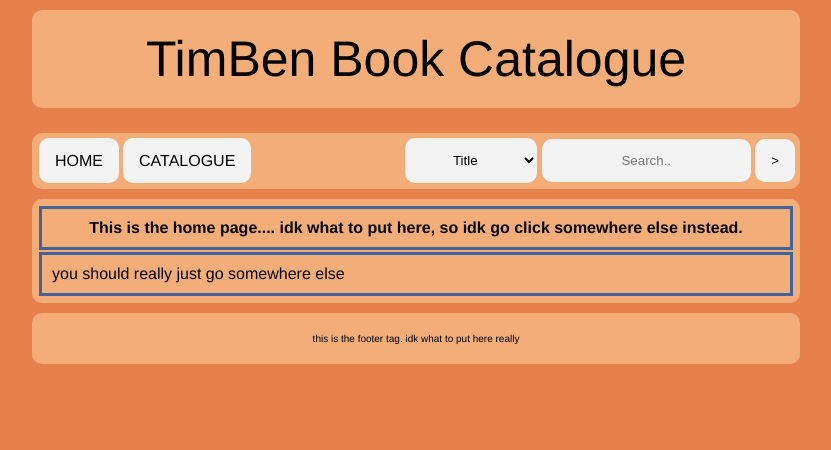
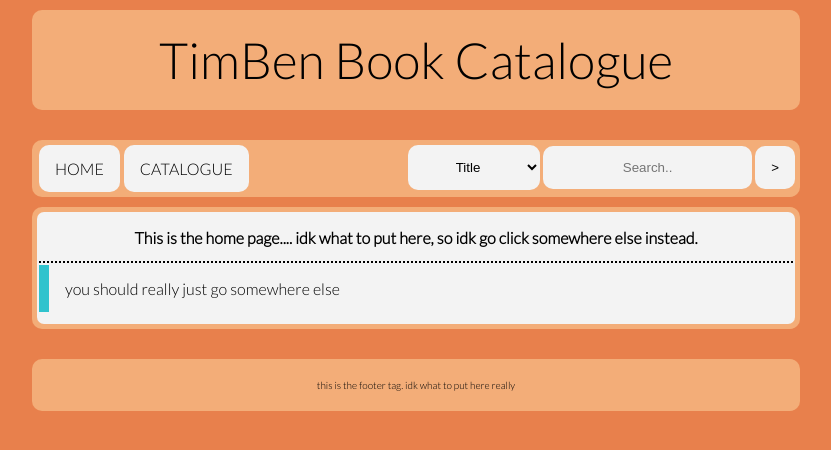
Before and after one commit to BenjaminWong67/CS235AssignmentBookShopWeb, a Flask app: page / in a window 1280 px wide. Shown: the top 450 px of the page, without its empty margins (224-1055 px from the left). Run offline with Flask 2, Linux system fonts and the light colour scheme.

Commit message:
added a google font... fixed main content table block

```diff
--- a/library/static/css/main.css
+++ b/library/static/css/main.css
@@ -1,3 +1,5 @@
+
+@import url(https://fonts.googleapis.com/css2?family=Lato:wght@300&display=swap);
 
 body {
     background-color: #E8804C;
@@ -6,13 +8,13 @@ body {
     justify-content: flex-start;
     margin: 10px 20%;
     padding: 0px;
-    font-family: Helvetica;
+    font-family: 'Lato', sans-serif;
 }
 
 /* Container styles and layout */
 #header {
     /*header container */
-    margin-bottom:25px;
+    margin-bottom:30px;
     padding:20px;
     border-radius: 10px;
     background-color: #F3AD78;
@@ -32,7 +34,7 @@ body {
 }
 #main {
     /* main body container */
-    margin-bottom:10px;
+    margin-bottom:30px;
     border-radius: 10px;
     display:flex;
     flex-direction: column;
@@ -93,25 +95,17 @@ div#search select, div#search input {
 
 
 
-th, td, tr {
-    border: 3px solid #42649b;
-    padding: 10px;
-    width: 100%;
+table {
+    border-radius: 7px;
+    padding: 0px 0px 10px 0px;
+    background: #F3F3F3;
 }
-table {
-    padding:0;
-    margin:0;
+th {
+    border-radius: 10px 10px 0px 0px;
+    border-bottom: 2px dotted black;
+    padding: 14px 16px;
 }
-
-
-
-
-/* text styles */
-h1 {
-    margin: auto;
-    text-align: center;
-    width: 1250px;
+tr td {
+    border-left: 10px solid #30C3CD;
+    padding: 14px 16px;
 }
-h2 {
-    text-align: center;
-}
```
